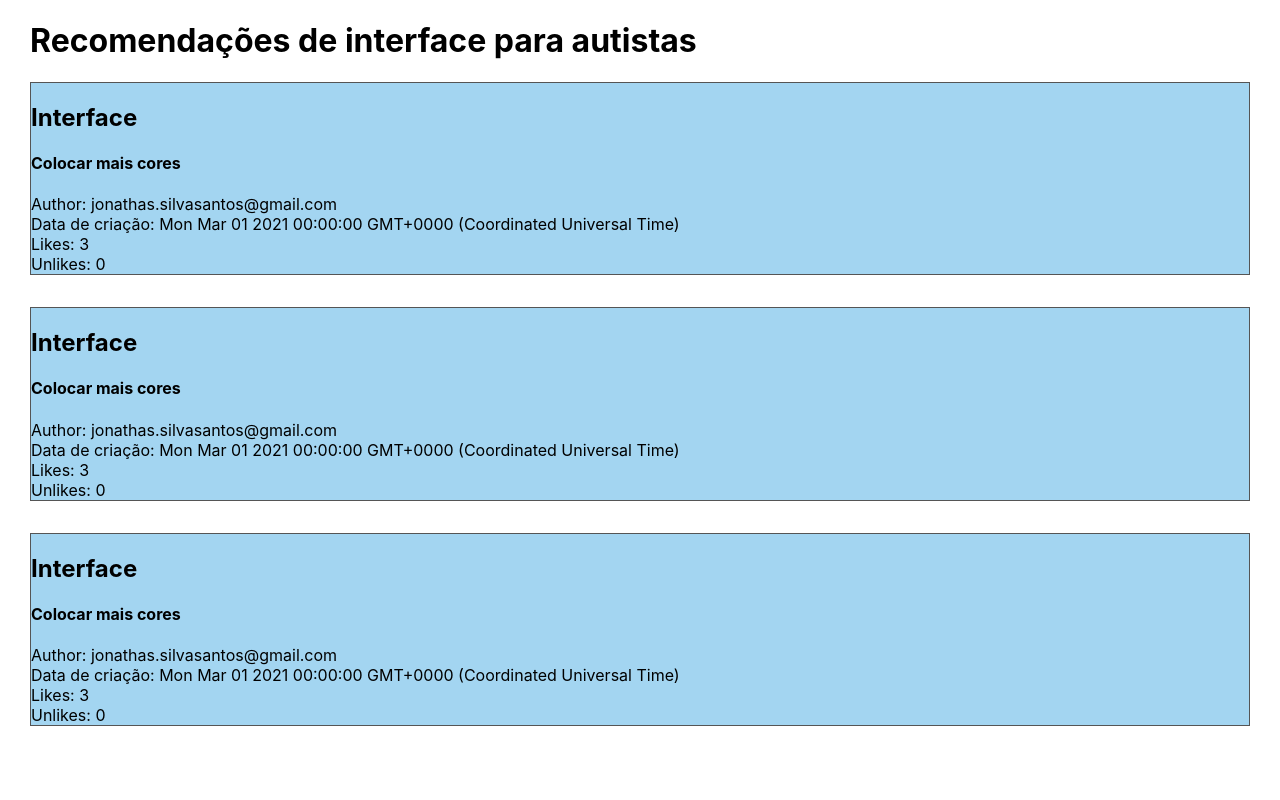
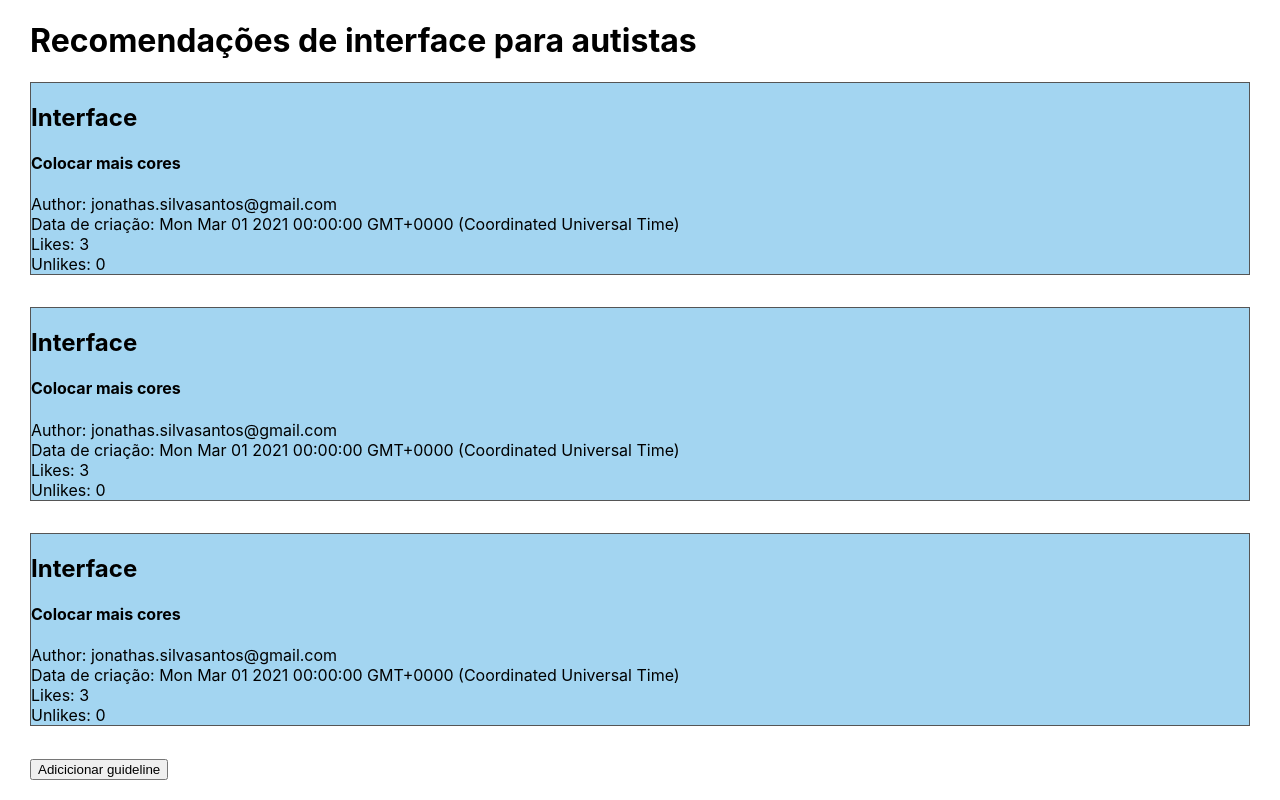
Before and after one commit to jonathassilva/guideaut-client, a React (Create React App) app: page / in a window 1280 px wide. Built offline with nearby package versions, Linux system fonts and the light colour scheme.

Commit message:
feat: Cria estrutura base de insercao de recomendacoes

```diff
--- a/src/App.js
+++ b/src/App.js
@@ -37,6 +37,24 @@ class App extends Component {
     ]
   }
 
+  addGuideline = () => {
+    console.log('Adicionando Comentario')
+
+    const newGuideline = {
+      id: Math.floor((Math.random() * 100) + 1),
+      category: 'Usabilidade',
+      description: 'Use preferencialmente cores leves, sem tons muito fortes',
+      createdAt: Date.now().toString(),
+      authorEmail: 'aureah.melo@gmail.com',
+      likes: '0',
+      unlikes: '0'
+    }
+
+    this.setState({ guidelines: [...this.state.guidelines, newGuideline] })
+
+
+  }
+
   render() {
     return (
       <div className="App">
@@ -54,6 +72,8 @@ class App extends Component {
           >
           </Guidelines>
         ))}
+
+        <button onClick={this.addGuideline}>Adicicionar guideline</button>
       </div>
     );
   }
```
